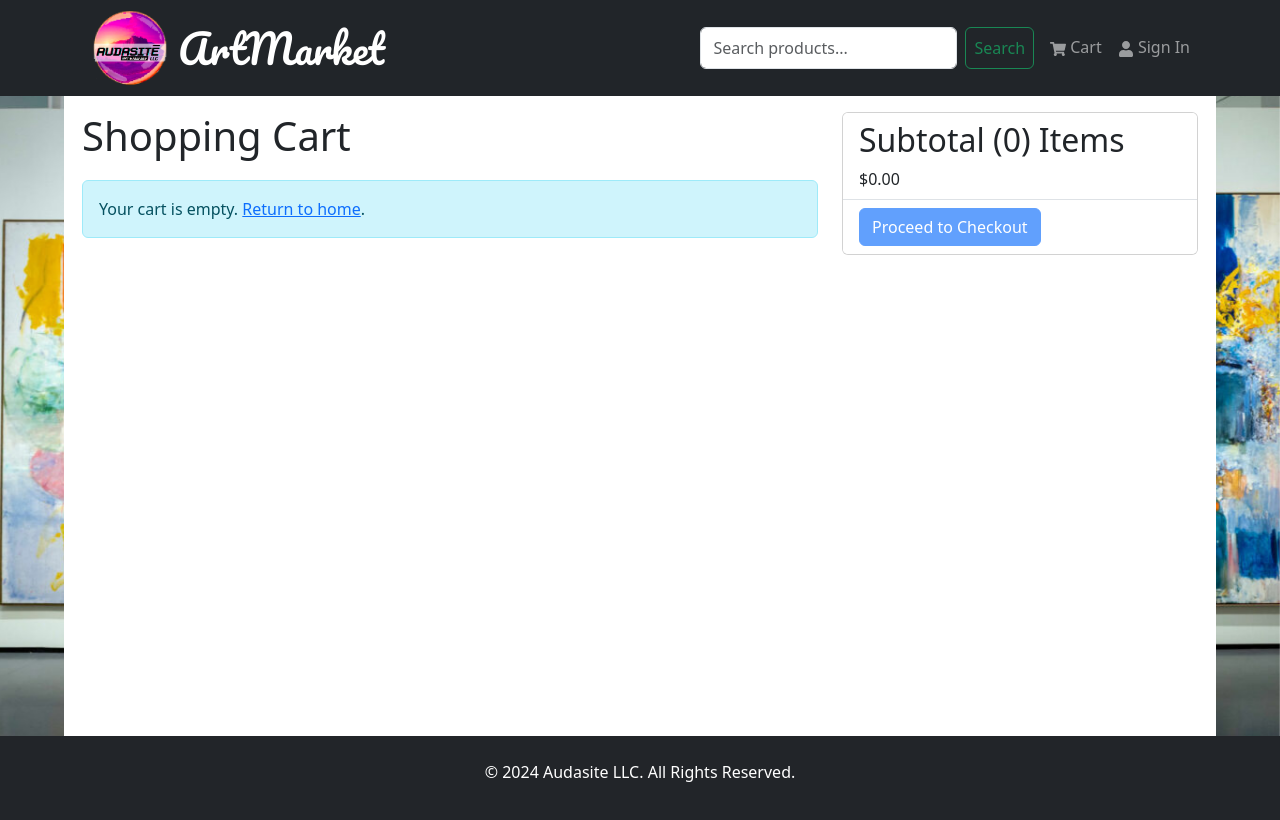
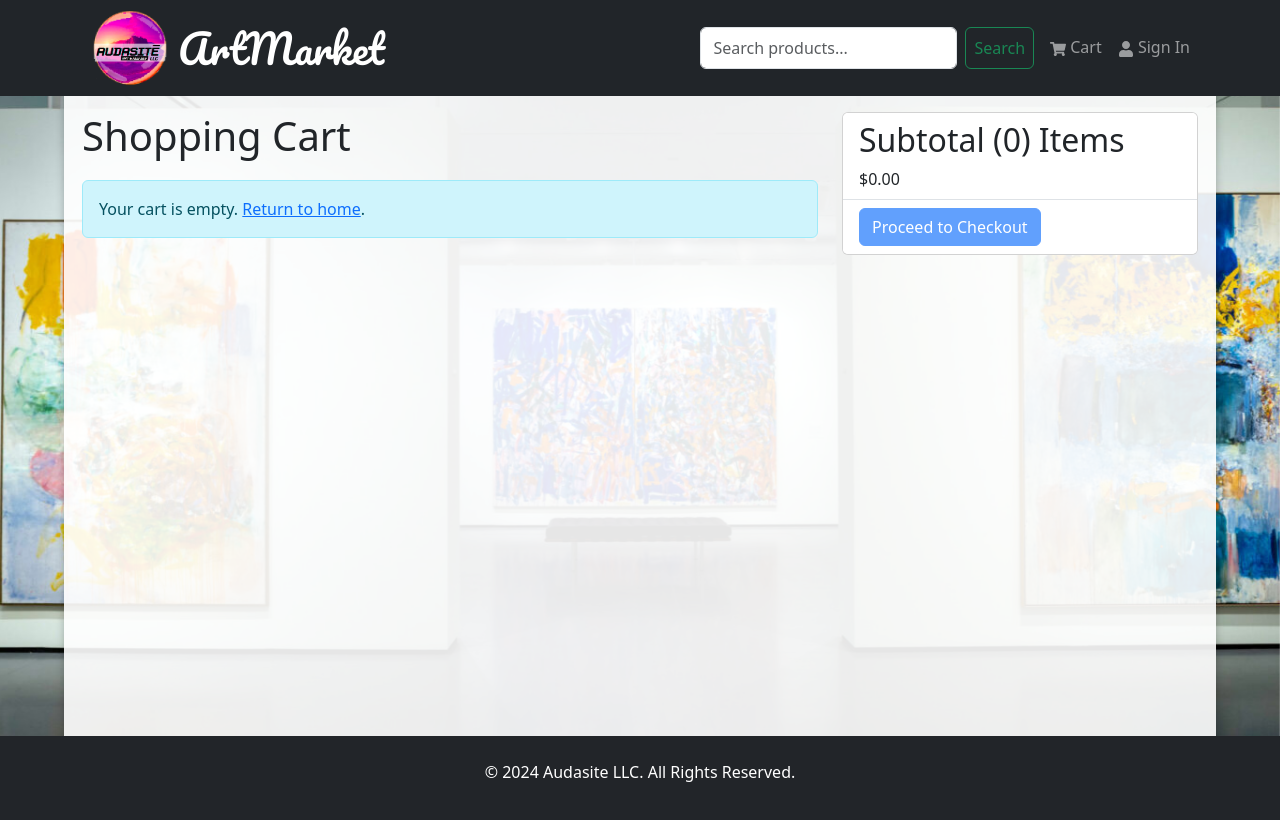
Before and after one commit to roryemagee1/artmarket, a React (Vite) app in the folder frontend/: page /cart in a window 1280 px wide. Shown: the top 820 px of the page. Built offline with nearby package versions, Linux system fonts and the light colour scheme.

Commit message:
Change Header z-index to 101 and Change Background color to 95% translucencyand add shading

```diff
--- a/frontend/src/components/Background/Background.css
+++ b/frontend/src/components/Background/Background.css
@@ -25,7 +25,10 @@
 
   background-size: 90vw;
 
-  background-color: #FFFFFF;
+  background-color: rgba(255, 255, 255, 90%);
   background-position: 50% 50%;
 
+  box-shadow: 0 2px 8px rgba(0, 0, 0, 0.25);
+  border-radius: 2px;
+
 }
--- a/frontend/src/components/Header/Header.css
+++ b/frontend/src/components/Header/Header.css
@@ -19,7 +19,7 @@
 
 header {
   position: fixed;
-  z-index: 10;
+  z-index: 101;
 
   width: 100%
 }
```
